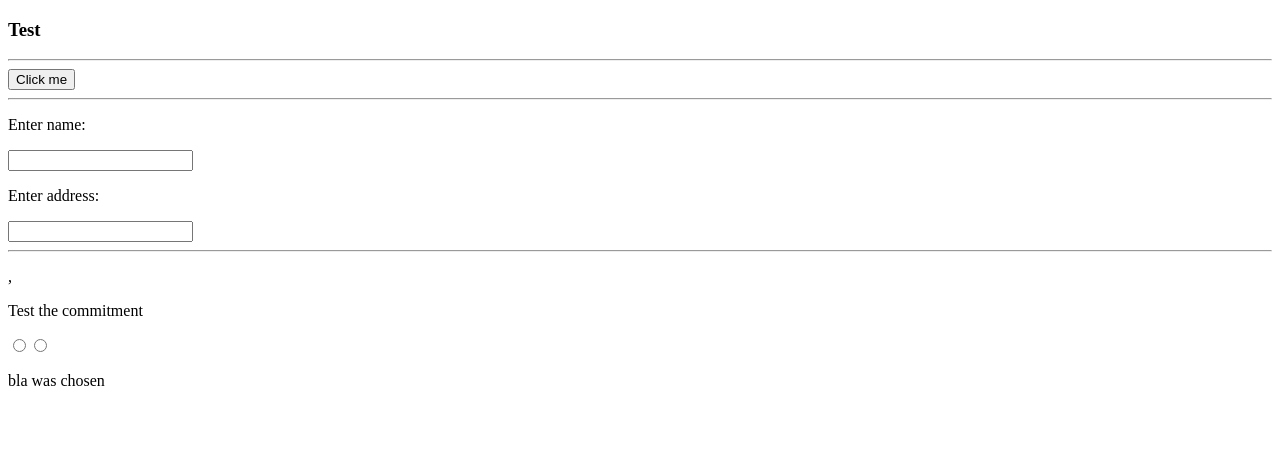
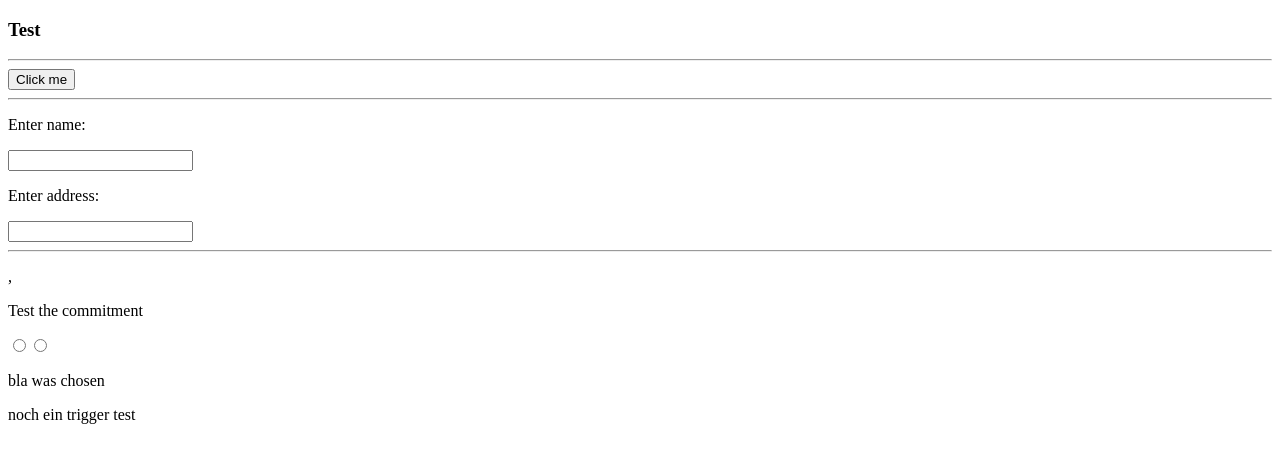
Before and after one commit to KaZi-dev/TestCypress, an Angular app: page / in a window 1280 px wide. Shown: the top 462 px of the page. Built offline with nearby package versions, Linux system fonts and the light colour scheme.

Commit message:
test mit bamboo

```diff
--- a/src/app/test-side/test-side.component.html
+++ b/src/app/test-side/test-side.component.html
@@ -16,3 +16,4 @@
   <input name="rbtn2" type="radio">
 </form>
 <p> bla was chosen</p>
+<p>noch ein trigger test</p>
```
